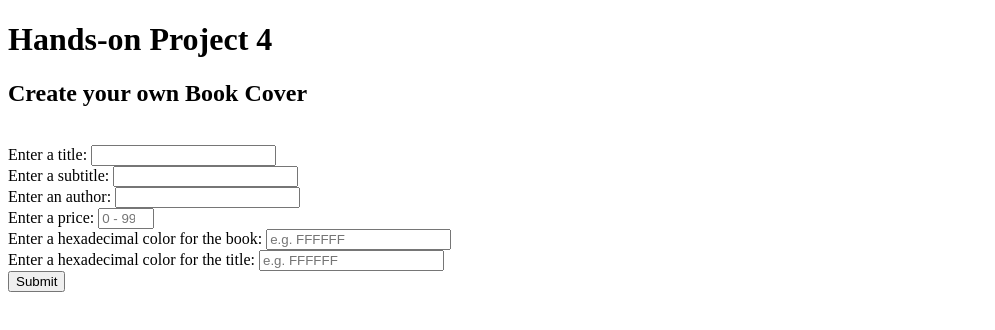
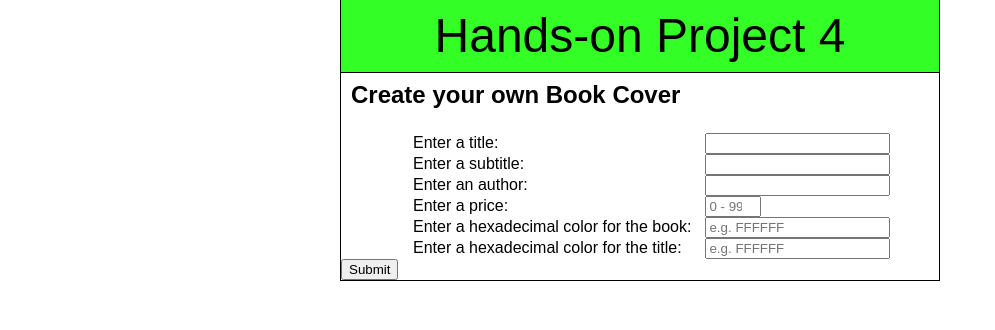
Before and after one commit to Williams8-8-2020/Williams8-8-2020.github.io, a plain HTML site: page index.html in a window 1280 px wide. Shown: the whole page, without its empty margins (0-995 px from the left). Drawn offline with Linux system fonts and the light colour scheme; a script that the page names is missing.

Commit message:
Added styles

```diff
--- a/index.html
+++ b/index.html
@@ -12,7 +12,7 @@
    <meta charset="utf-8" />
    <meta name="viewport" content="width=device-width,initial-scale=1.0">
    <title>Hands-on Project 4</title>
-   <link rel="stylesheet" href="styles03.css" />
+   <link rel="stylesheet" href="styles.css" />
    <script src="javascript03.js"></script>
 </head>
 
--- /dev/null
+++ b/styles.css
@@ -0,0 +1,124 @@
+/*  JavaScript 6th Edition
+    Chapter 3
+    Hands-on Project 4
+
+    Filename: styles06.css
+*/
+
+/* apply a natural box layout model to all elements */
+* {
+   -moz-box-sizing: border-box;
+   -webkit-box-sizing: border-box;
+   box-sizing: border-box;
+}
+
+/* reset rules */
+html, body, div, span, applet, object, iframe,
+h1, h2, h3, h4, h5, h6, p, blockquote, pre,
+a, abbr, acronym, address, big, cite, code,
+del, dfn, em, img, ins, kbd, q, s, samp,
+small, strike, strong, sub, sup, tt, var,
+b, u, i, center,
+dl, dt, dd, ol, ul, li,
+fieldset, form, label, legend,
+table, caption, tbody, tfoot, thead, tr, th, td,
+article, aside, canvas, details, embed,
+figure, figcaption, footer, header, hgroup,
+menu, nav, output, ruby, section, summary,
+time, mark, audio, video {
+   margin: 0;
+   padding: 0;
+   border: 0;
+   font-size: 100%;
+   font: inherit;
+   vertical-align: baseline;
+}
+
+/* HTML5 display-role reset for older browsers */
+article, aside, details, figcaption, figure,
+footer, header, hgroup, menu, nav, section {
+   display: block;
+}
+
+body {
+   line-height: 1;
+   width: 600px;
+   background: white;
+   margin: 0 auto;
+   font-family: Arial, Helvetica, sans-serif;
+}
+
+ol, ul {
+   list-style: none;
+}
+
+/* page header */
+header {
+   background: #33ff26;
+   width: 100%;
+   color: black;
+   font-size: 48px;
+   text-align: center;
+   line-height: 1.5em;
+   border-bottom: 1px solid black;
+   border-left: 1px solid black;
+   border-right: 1px solid black;
+}
+
+/* main content */
+article {
+   text-align: left;
+   background: white;
+   border-bottom: 1px solid black;
+   border-left: 1px solid black;
+   border-right: 1px solid black;
+}
+
+label {
+	width: 22.5em;
+	display: inline-block;
+	padding-left: 4.5em;
+}
+
+article h2 {
+   font-weight: bold;
+   font-size: 24px;
+   padding: 10px;
+}
+
+div {
+   padding: 1em;
+   border: none;
+   width: 180px;
+   margin: 0 auto;
+   text-align: left;
+}
+
+div p {
+   font-weight: bold;
+   margin-bottom: 0.4em;
+}
+
+li {
+   margin-left: 1em;
+   list-style-type: disc;
+}
+
+
+
+th, td{
+	width: 250px;
+	border: solid black 3px;
+	text-align: center;
+	border-collapse: collapse;
+}
+
+th{
+	border-width: 6px;
+	border-bottom: solid red 6px;
+}
+
+table{
+	border: solid black 6px;
+	border-collapse: collapse;
+}
```
